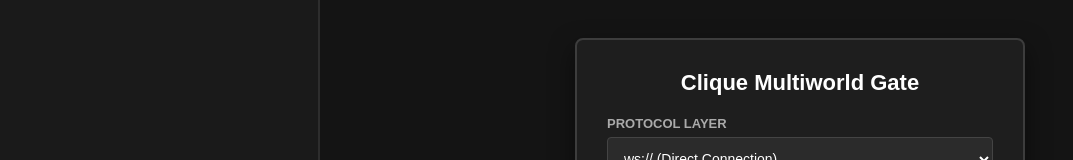
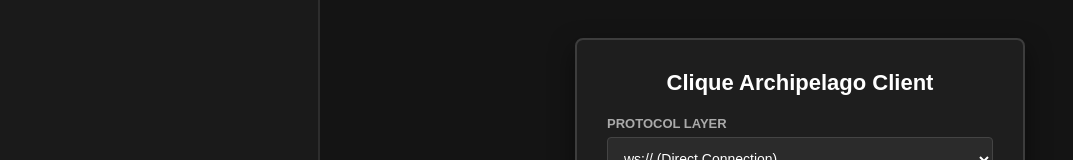
Before and after one commit to RedstoneWarden17/clique-but-big, a plain HTML site: page index.html in a window 1280 px wide. Shown: the part 125-285 px from the top of the page, without its empty margins (0-1073 px from the left). Drawn offline with Linux system fonts and the light colour scheme.

Commit message:
Update title from 'Multiworld Gate' to 'Archipelago Client'

```diff
--- a/index.html
+++ b/index.html
@@ -86,7 +86,7 @@
             <!-- SCREEN 1: ROOM ROUTING CONNECT -->
             <div id="loginScreen" class="screen active">
                 <div class="login-box">
-                    <h2>Clique Multiworld Gate</h2>
+                    <h2>Clique Archipelago Client</h2>
 
                     <div class="row">
                         <div class="field">
```
